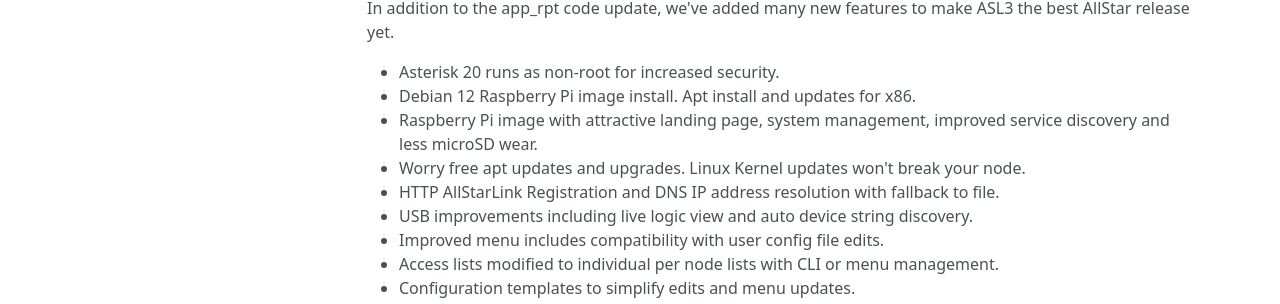
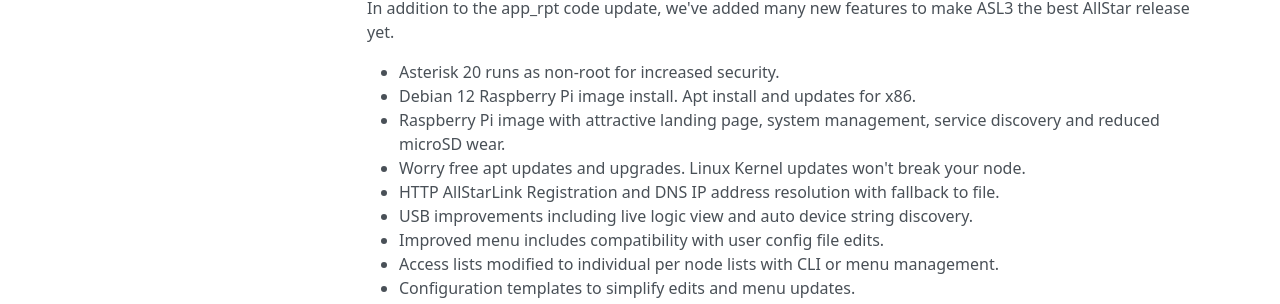
Before and after one commit to AllStarLink/ASL3-Manual, an MkDocs documentation site: the page built from docs/index.md, in a window 1280 px wide and 960 px high. Shown: the part 533-837 px from the top of the window. Built offline with MkDocs 1.6.1, drawn with Linux system fonts in a browser that asks for light colours; nearby versions of some CDN libraries.

Commit message:
Update index.md

```diff
--- a/docs/index.md
+++ b/docs/index.md
@@ -12,7 +12,7 @@
 
  - Asterisk 20 runs as non-root for increased security.
  - Debian 12 Raspberry Pi image install. Apt install and updates for x86.
- - Raspberry Pi image with attractive landing page, system management, improved service discovery and less microSD wear.
+ - Raspberry Pi image with attractive landing page, system management, service discovery and reduced microSD wear.
  - Worry free apt updates and upgrades. Linux Kernel updates won't break your node.
  - HTTP AllStarLink Registration and DNS IP address resolution with fallback to file.
  - USB improvements including live logic view and auto device string discovery.
```
